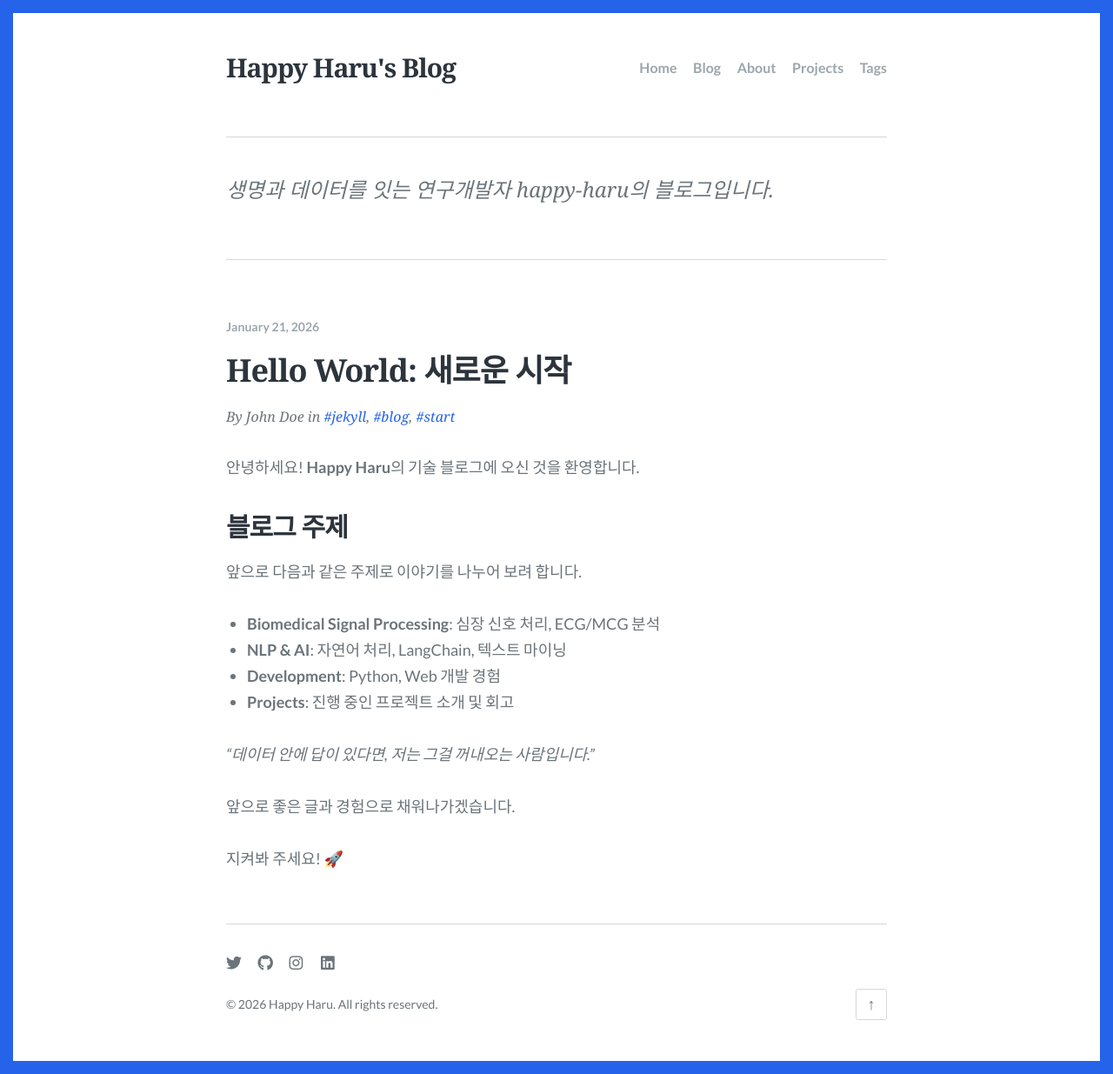
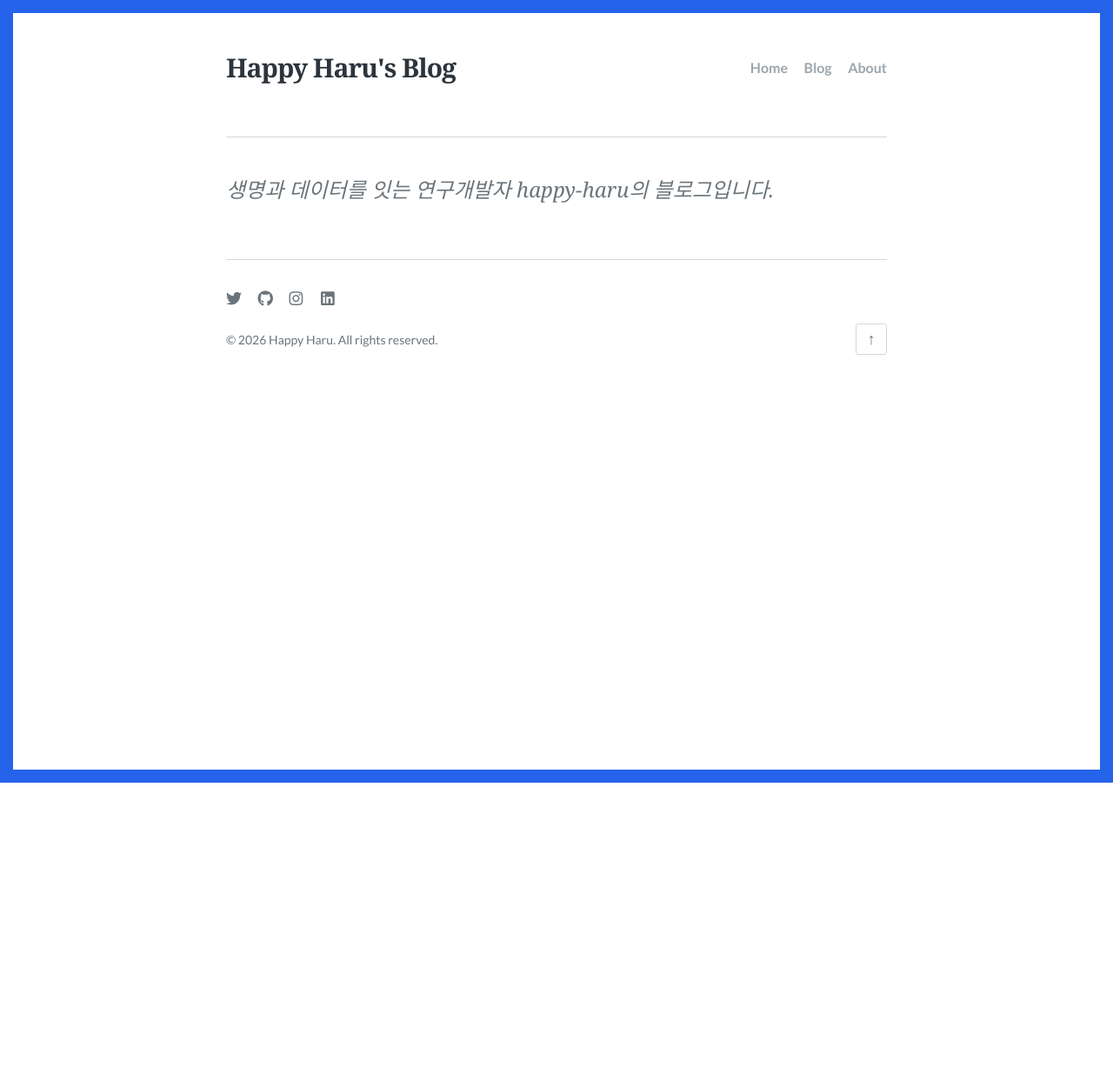
Before and after one commit to happy-haru/happy-haru.github.io, a Jekyll site: the page built from index.html, in a window 1280 px wide. Shown: the whole page at 87% size. Built offline with Jekyll 4.4.1, drawn with Linux system fonts in a browser that asks for light colours; some web fonts are replaced; the list of posts is cut into pages by our own code; after the commit the page ends 900 px from its top, so only the background shows below that.

Commit message:
chore: update blog navigation and remove default post

```diff
--- a/_config.yml
+++ b/_config.yml
@@ -29,13 +29,9 @@ navigation:
   - text: Home
     url: /
   - text: Blog
-    url: /
+    url: https://ryusg716.tistory.com/
   - text: About
     url: /about/
-  - text: Projects
-    url: /projects/
-  - text: Tags
-    url: /tags/
 
 # The shortname for your Disqus site to enable comments.
 # disqus:
--- a/_posts/2026-01-21-hello-world.md
+++ /dev/null
@@ -1,25 +0,0 @@
----
-layout: post
-title:  "Hello World: 새로운 시작"
-date:   2026-01-21 14:00:00 +0900
-categories: [welcome]
-tags: [jekyll, blog, start]
----
-
-안녕하세요! **Happy Haru**의 기술 블로그에 오신 것을 환영합니다.
-
-## 블로그 주제
-
-앞으로 다음과 같은 주제로 이야기를 나누어 보려 합니다.
-
-*   **Biomedical Signal Processing**: 심장 신호 처리, ECG/MCG 분석
-*   **NLP & AI**: 자연어 처리, LangChain, 텍스트 마이닝
-*   **Development**: Python, Web 개발 경험
-*   **Projects**: 진행 중인 프로젝트 소개 및 회고
-
-
-*"데이터 안에 답이 있다면, 저는 그걸 꺼내오는 사람입니다."*
-
-앞으로 좋은 글과 경험으로 채워나가겠습니다.
-
-지켜봐 주세요! 🚀
```
